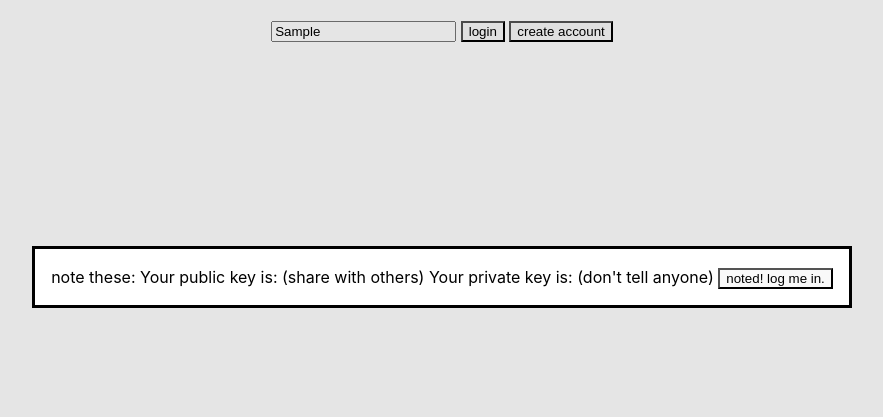
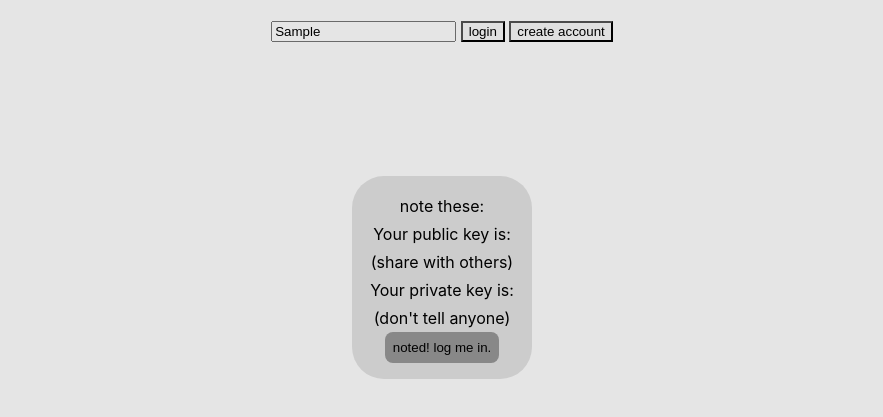
Before and after one commit to openSkyt/HipChat, a website built with Vite: page index.html in a window 1280 px wide. Both pictures are taken after typing "Sample" into the empty fields and a click on the button "create account". Shown: the part 123-540 px from the top of the page, without its empty margins (198-1081 px from the left). Built offline with nearby package versions, Linux system fonts and the light colour scheme; what nostr-tools would draw is missing.

Commit message:
further styling changes, client actually logs in after registering.

```diff
--- a/public/views/login.html
+++ b/public/views/login.html
@@ -5,7 +5,7 @@
 <button id="loginButton">login</button>
 <button id="createAccount">create account</button>
 
-<dialog>
+<dialog class="modal">
     <span>note these: </span>
     <span id="pubKeyModal">Your public key is: </span>
     <span>(share with others)</span>
--- a/src/controller.ts
+++ b/src/controller.ts
@@ -40,9 +40,13 @@ export function appController(root: HTMLDivElement) {
                 privKey = bytesToHex(account);
                 page.querySelector("#privKeyModal")!.textContent = "Your private key is: " + privKey;
                 page.querySelector("#pubKeyModal")!.textContent = "Your public key is: " + pubKey;
+                page.querySelector(".close")!.addEventListener("click", () => {
+                    publicChat();
+                })
             }
 
             modal.showModal();
+
         });
 
         initModal(modal);
--- a/src/style.css
+++ b/src/style.css
@@ -3,11 +3,41 @@
    License: none (public domain)
 */
 
+
 body {
     margin: 0;
     padding: 0;
     border: 0;
+    line-height: 1.5;
 }
+
+.modal {
+    padding: 1rem;
+    border: none;
+    border-radius: 2rem;
+    background-color: #cccccc;
+    color: black;
+}
+
+.modal span {
+    display: flex;
+    padding: 0.125rem;
+    width: 100%;
+    box-sizing: border-box;
+    justify-content: space-around;
+}
+
+.modal button {
+
+    background-color: #888888;
+    padding: 0.5rem;
+    border-radius: 0.5rem;
+    border: none;
+}
+
+.modal button:hover {
+    transition: 0.25s;
+    background-color: #1a1a1a;}
 
 
 :root {
@@ -51,11 +81,15 @@ section.chat {
 .actionBar {
     background-color: #f5f5f5;
     padding: .3rem 1rem;
-  display: flex;
-  align-items: center;
-  justify-content: space-between;
     border-top: 1px solid #ccc;
 }
+
+.actionBarTextField {
+    display: flex;
+    justify-content: space-between;
+    align-items: center;
+}
+
 
 .actionBarTextField input {
     flex-grow: 1;
@@ -68,11 +102,11 @@ section.chat {
 }
 
 .submitButton {
-  margin-right: 2rem;
+    margin-left: 1rem;
     width: 32px;
     height: 32px;
     border: none;
-  background-color: #007bff;
+    background-color: ;
     border-radius: 1rem;
     color: #fff;
     cursor: pointer;
@@ -90,6 +124,7 @@ section.chat {
         color: #213547;
         background-color: #ffffff;
     }
+
     button {
         background-color: #f9f9f9;
     }
```
Also changed, not shown: public/views/chat.html (+4 -5 lines), public/views/6492707.png (added). Lines whose indentation alone changed are shown as unchanged.
